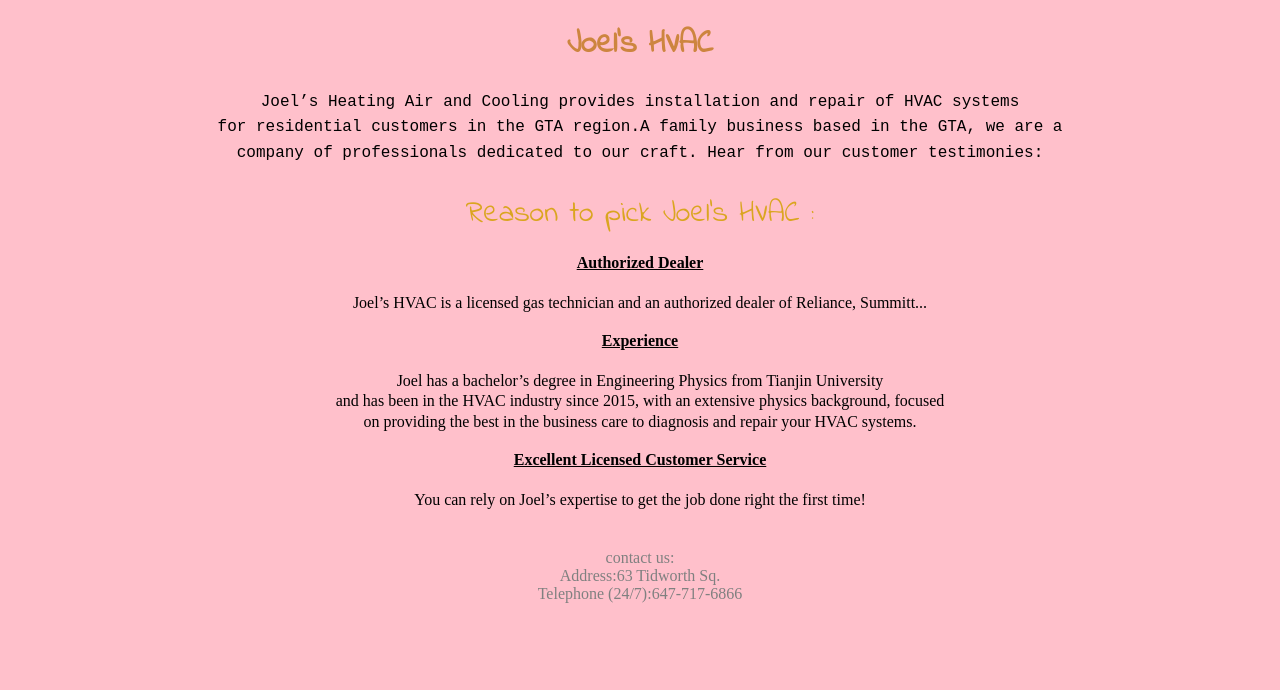
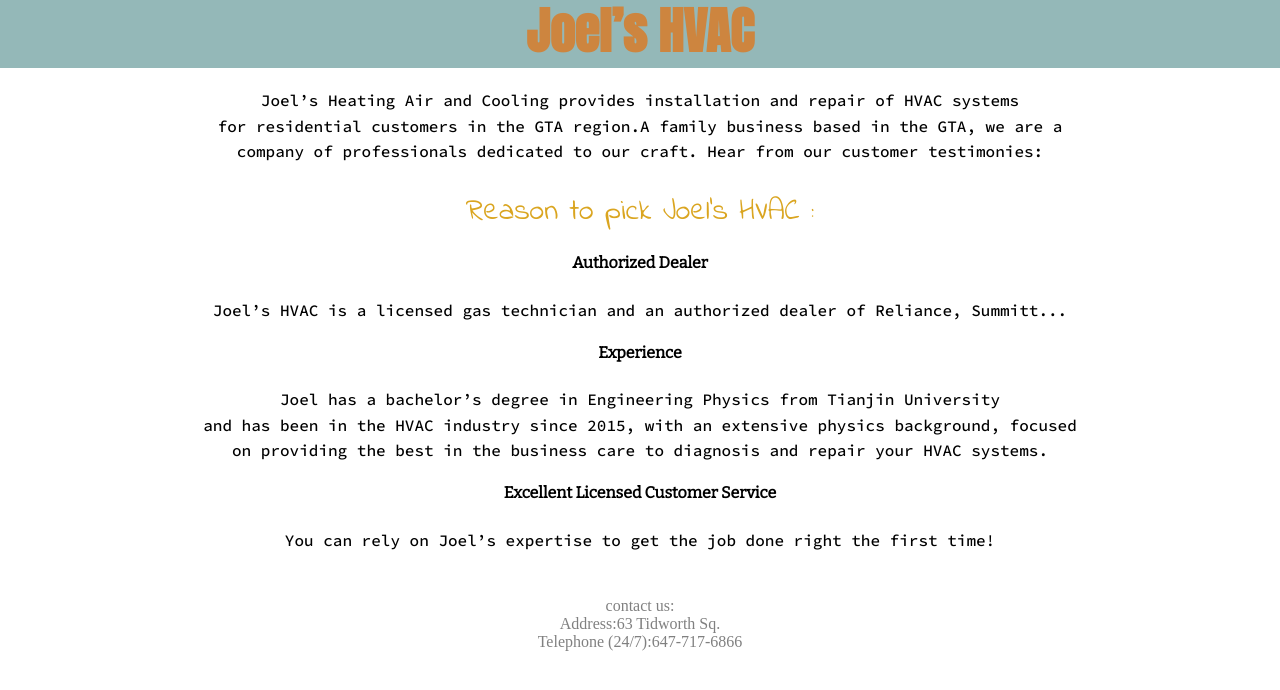
Before and after one commit to youhengzhou/Website2020, a plain HTML site: page Joel HTML/index.html in a window 1280 px wide. Drawn offline with nearby package versions, Linux system fonts and the light colour scheme.

Commit message:
Add files via upload

```diff
--- a/Joel HTML/index.html
+++ b/Joel HTML/index.html
@@ -7,11 +7,15 @@
     <link href="https://fonts.googleapis.com/css2
     ?family=Indie+Flower&display=swap"
     rel="stylesheet">
+    <link href="https://fonts.googleapis.com/css2?family=Source+Code+Pro:wght@500&display=swap" rel="stylesheet">
+    <link href="https://fonts.googleapis.com/css2?family=Bitter&display=swap" rel="stylesheet">
+    <link href="https://fonts.googleapis.com/css2?family=Anton&display=swap" rel="stylesheet">
     <link rel = "stylesheet" href = "style.css">
 </head>
 
 <body>
-    <h1> <center>Joel’s HVAC </center></h1>
+
+    <h1> <center>Joel’s HVAC<br> </center></h1>
     <p1> <center>Joel’s Heating Air and Cooling provides installation and repair of HVAC systems <br>
        for residential customers in the GTA region.A family business based in the GTA, we are a <br>
        company of professionals dedicated to our craft. Hear from our customer testimonies:
--- a/Joel HTML/style.css
+++ b/Joel HTML/style.css
@@ -1,21 +1,23 @@
-*{
-  background-color: pink;
-}
+
 h1{
-  font-family:fantasy;
+  margin-top: -15px;
+  margin-left: -10px;
+  margin-right: -10px;
+  margin-bottom: 20px;
+  background-color:  #94b8b8;
+  font-family: 'Anton', sans-serif;
   color: peru;
-  font-family: 'Indie Flower', cursive;
+
+  font-size: 50px;
 
 }
-p1{
+p1,a2,e2,ex2{
   line-height: 1.6;
 
   font-family: 'Source Code Pro', monospace;
 }
 
-a2{
-  line-height: 1.3;
-}
+
 
 r1{
   font-family: 'Indie Flower', cursive;
@@ -26,11 +28,10 @@ r1{
 
 a1,e1, ex1{
   font-weight: 900;
-  text-decoration: underline;
+
+  font-family: 'Bitter', serif;
 }
-e2, ex2{
-  line-height: 1.3;
-}
+
 
 
 c1{
```
